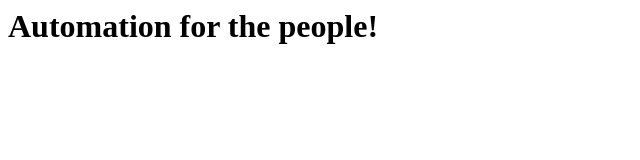
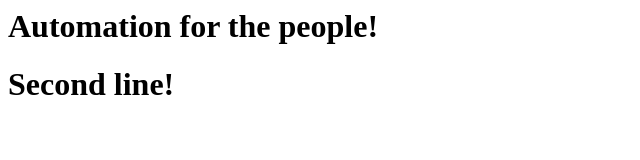
Before and after one commit to murad840/app, a plain HTML site: page index.html in a window 1280 px wide. Shown: the whole page, without its empty margins (0-640 px from the left). Drawn offline with Linux system fonts and the light colour scheme.

Commit message:
Add files via upload

```diff
--- a/index.html
+++ b/index.html
@@ -1 +1,2 @@
 <h1>Automation for the people!</h1>
+<h1>Second line!</h1>
```
